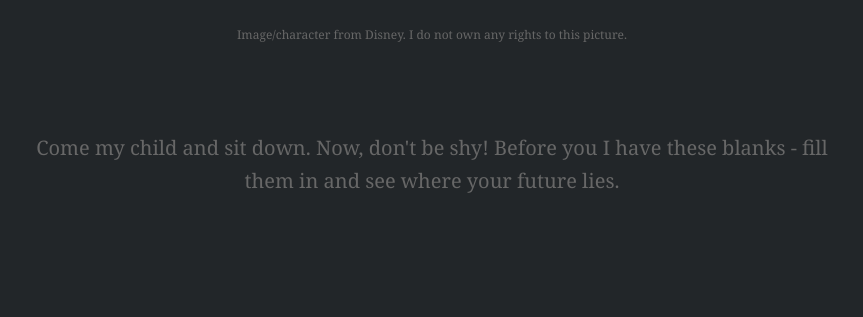
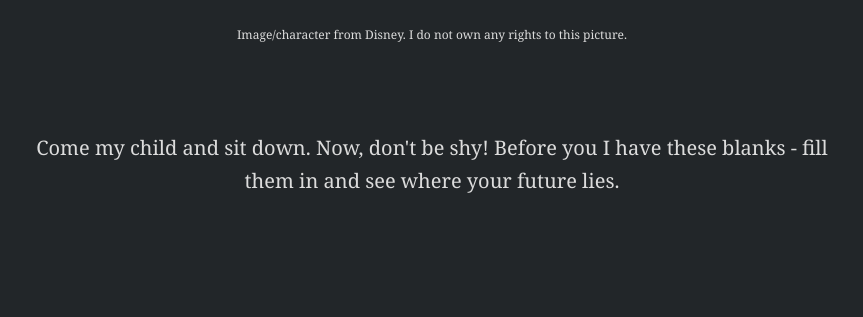
Before and after one commit to autumntroynlc/MASH-Game, a plain HTML site: page index.html in a window 1280 px wide. Shown: the part 483-800 px from the top of the page, without its empty margins (208-1071 px from the left). Drawn offline with Linux system fonts and the light colour scheme.

Commit message:
color change

```diff
--- a/style.css
+++ b/style.css
@@ -1,7 +1,7 @@
 /* Body styling */
 body {
   background: #222629;
-  color: #676767;
+  color: #DCDCDC;
   font-family: georgia;
   letter-spacing: 2 px;
   font-size: 20px;
```
